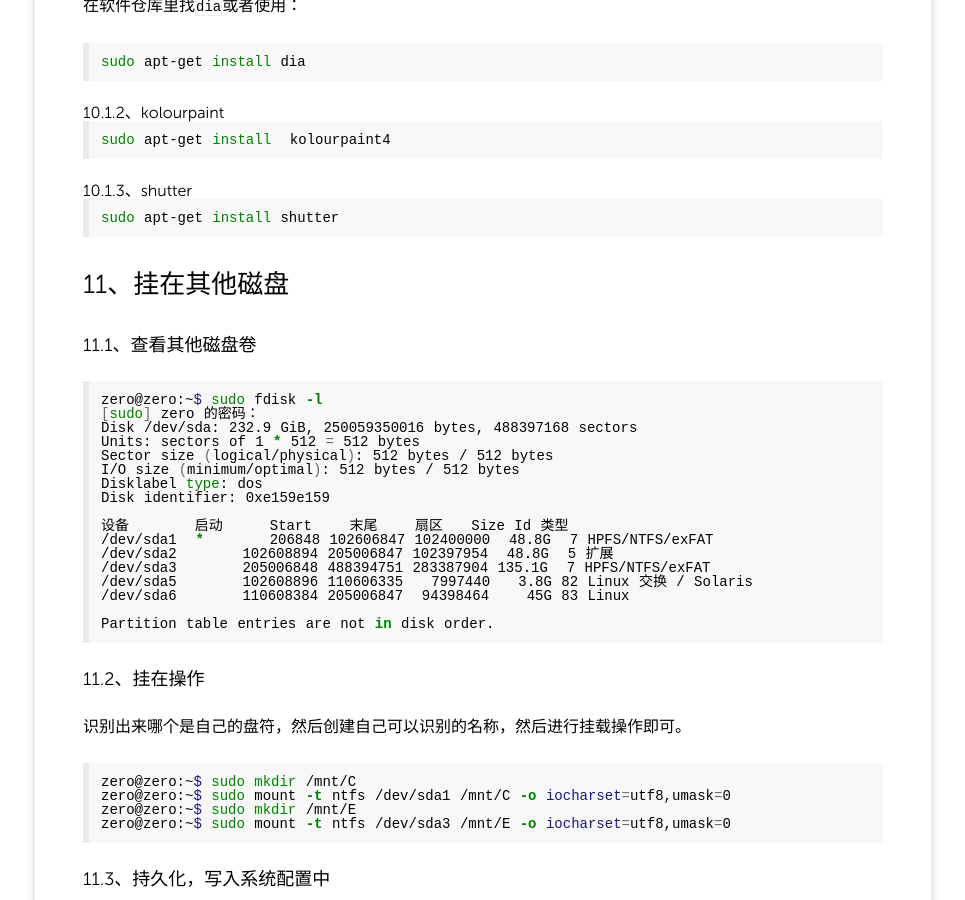
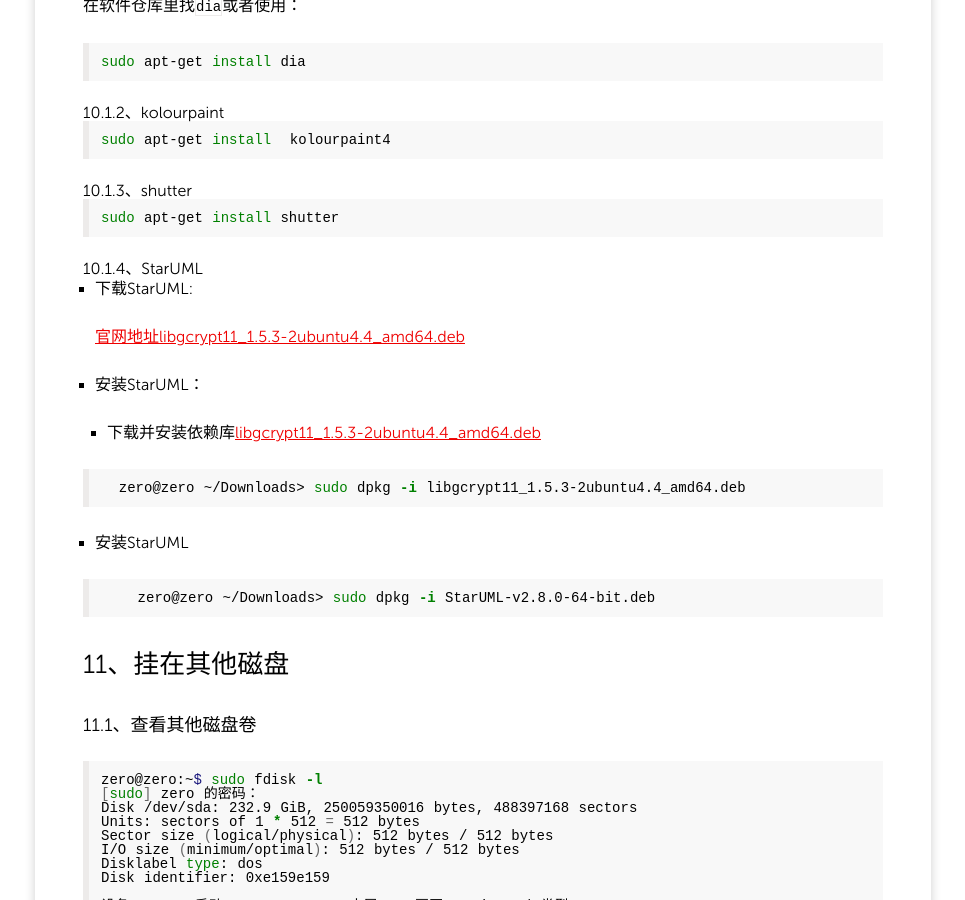
Before and after one commit to niuziru/niuziru.github.io, a Jekyll site: the page built from _posts/2017/2017-12-05-things-after-install-ubuntu16.04-with-Upan.md, in a window 1280 px wide and 900 px high, scrolled down 6477 px. Shown: the whole window, without its empty margins (157-1122 px from the left). Built offline with Jekyll 4.4.1, drawn with Linux system fonts in a browser that asks for light colours.

````diff
--- a/_posts/2017/2017-12-05-things-after-install-ubuntu16.04-with-Upan.md
+++ b/_posts/2017/2017-12-05-things-after-install-ubuntu16.04-with-Upan.md
@@ -359,6 +359,25 @@
 sudo apt-get install shutter
 ```
 
+#### 10.1.4、StarUML
+
+* 下载StarUML:
+
+  [官网地址libgcrypt11_1.5.3-2ubuntu4.4_amd64.deb](https://launchpad.net/~ubuntu-security-proposed/+archive/ubuntu/ppa/+build/10628783)
+
+* 安装StarUML：
+  * 下载并安装依赖库[libgcrypt11_1.5.3-2ubuntu4.4_amd64.deb](https://launchpad.net/~ubuntu-security-proposed/+archive/ubuntu/ppa/+build/10628783)
+
+```sh
+  zero@zero ~/Downloads> sudo dpkg -i libgcrypt11_1.5.3-2ubuntu4.4_amd64.deb
+```
+
+  * 安装StarUML
+
+```sh
+    zero@zero ~/Downloads> sudo dpkg -i StarUML-v2.8.0-64-bit.deb
+```
+
 
 ## 11、挂在其他磁盘
 
````
